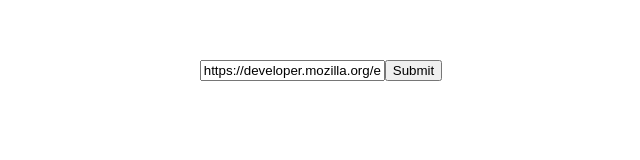
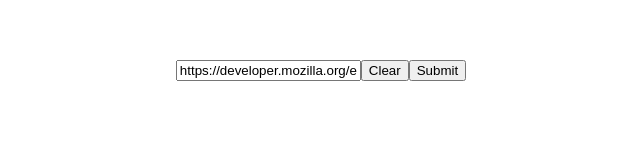
Before and after one commit to all43/url-shortener-app, a Vue app: page / in a window 1280 px wide. Shown: the top 160 px of the page, without its empty margins (319-959 px from the left). Built offline with nearby package versions, Linux system fonts and the light colour scheme.

Commit message:
clear on submit & disabled state

```diff
--- a/src/components/InputBlock.vue
+++ b/src/components/InputBlock.vue
@@ -1,13 +1,17 @@
 <template>
   <form @submit.prevent="handleSubmit">
     <input type="text" v-model="url">
-    <button type="submit">Submit</button>
+    <button type="button" :disabled="isDisabled" @click="clear">Clear</button>
+    <button type="submit" :disabled="isDisabled">Submit</button>
   </form>
 </template>
 
 <script>
 export default {
   name: 'InputBlock',
+  props: {
+    disabled: { type: Boolean, requred: false },
+  },
   data: () => ({
     url: 'https://developer.mozilla.org/en-US/docs/Web/API/Fetch_API/Using_Fetch',
   }),
@@ -16,10 +20,16 @@ export default {
       this.url = '';
     },
     handleSubmit() {
+      if (this.isDisabled) return;
       const { url } = this;
       this.$emit('create', { url });
       this.clear();
     },
   },
+  computed: {
+    isDisabled() {
+      return this.disabled || !this.url.trim().length;
+    },
+  },
 };
 </script>
```
